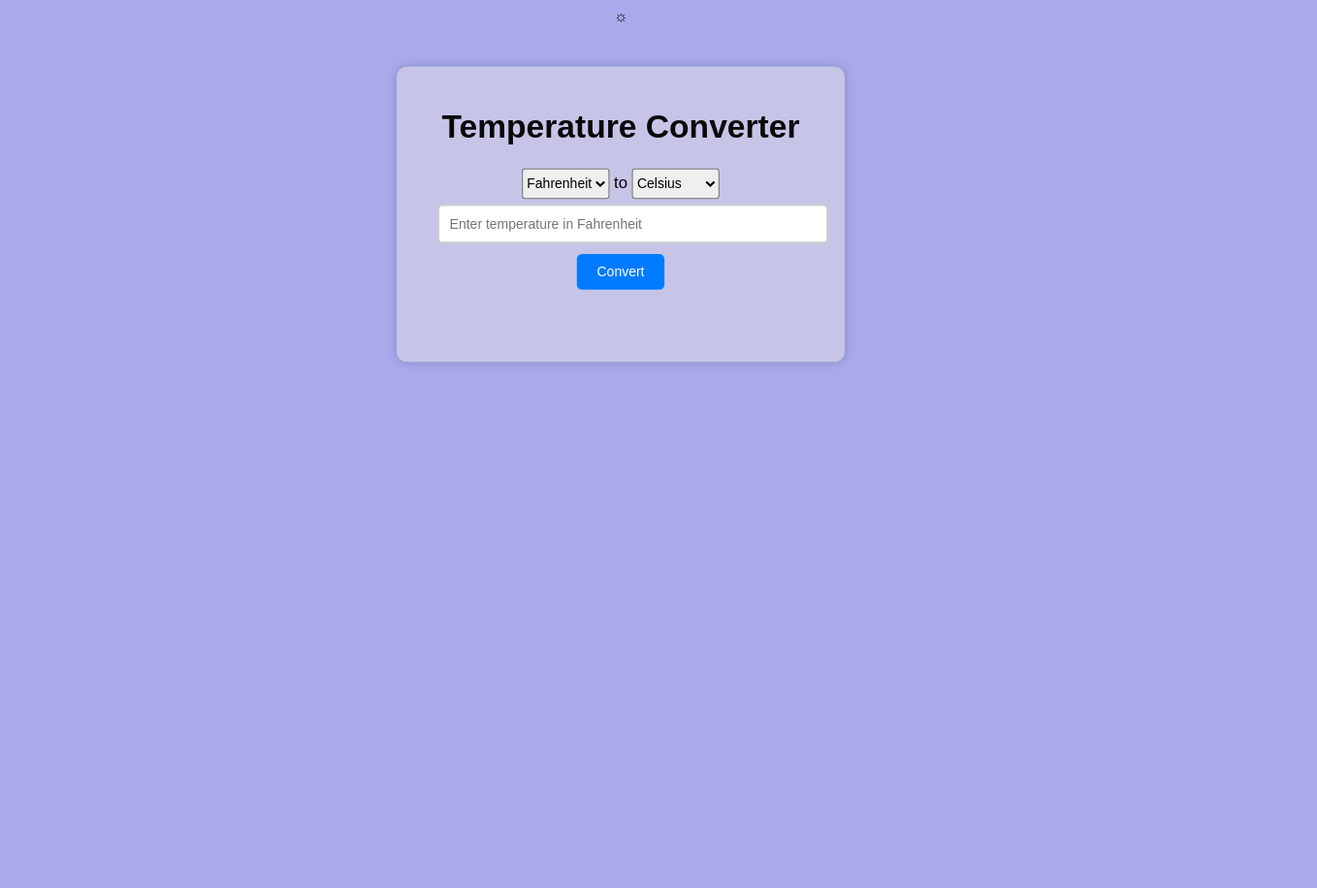
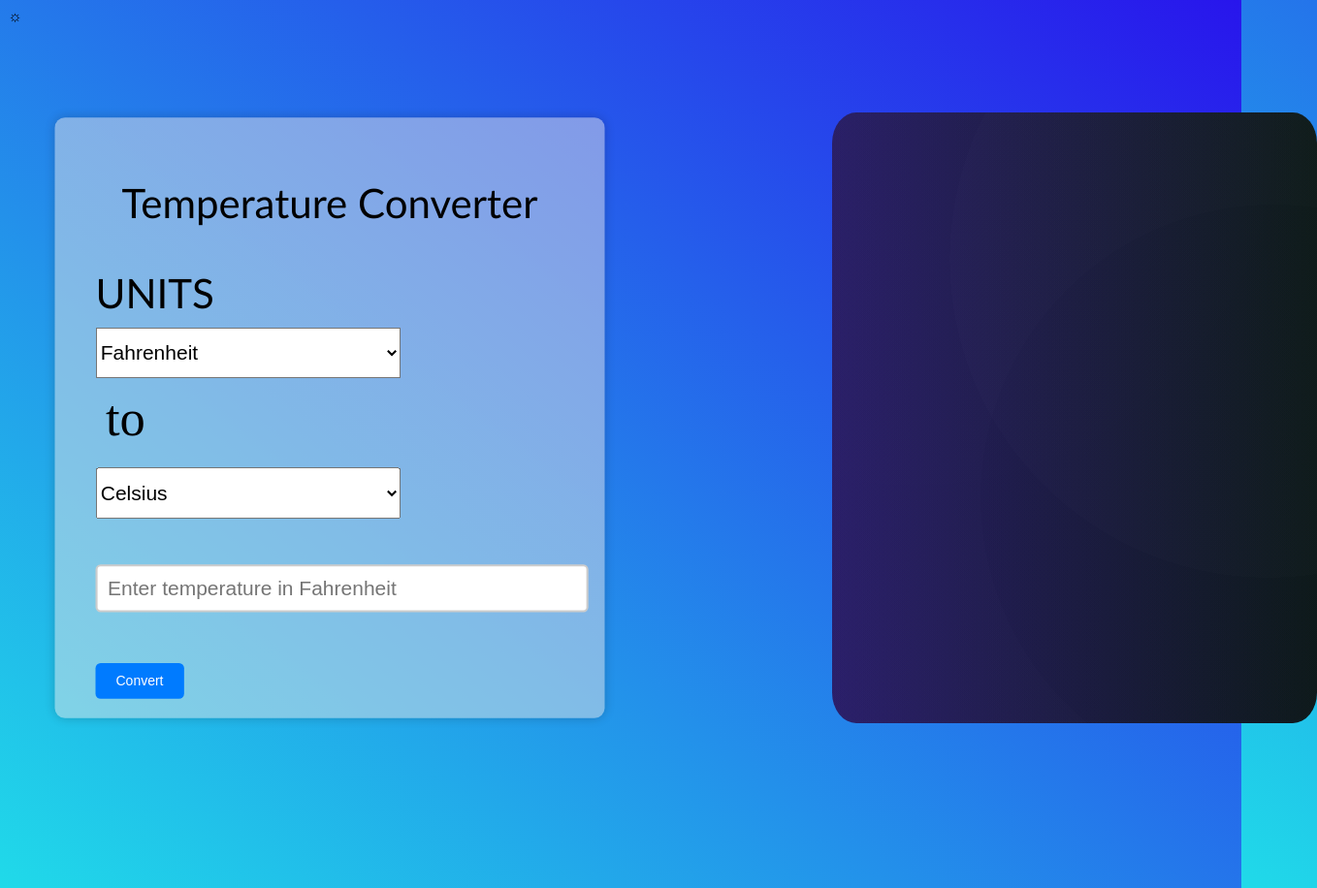
Before and after one commit to gits-up/temp-conversion, a plain HTML site: page index.html in a window 1280 px wide. Shown: the whole page at 97% size, 1358 px wide, since content can reach past the window. Before the commit the page ends 800 px from the top, so only its background shows below. Drawn offline with Linux system fonts and the light colour scheme.

Commit message:
Add files via upload

```diff
--- a/index.html
+++ b/index.html
@@ -14,28 +14,28 @@
         <span id="dark" class="">&#9788</span><span id="light" class="no-display">&#127769</span>
     </nav>
     <div class="container">
-        <h1>Temperature Converter</h1>
+        <p class="p1">Temperature Converter</p>
         <div class="input-container">
-            <select id="conversion-from-type" class="dropdown-box">
+            <p class="p2">UNITS</p>
+            <select id="conversion-from-type" class="dropdown-box1">
                 <option value="Fahrenheit">Fahrenheit</option>
                 <option value="Celsius">Celsius</option>
                 <option value="Kelvin">Kelvin</option>
                 <option value="Rankine">Rankine</option>
             </select>
-            <span id="to">to</span>
-            <select id="conversion-to-type" class="dropdown-box">
+            <p class="to">to</p>
+            <select id="conversion-to-type" class="dropdown-box2">
                 <option value="Fahrenheit">Fahrenheit</option>
                 <option value="Celsius" selected>Celsius</option>
                 <option value="Kelvin">Kelvin</option>
                 <option value="Rankine">Rankine</option>
             </select>
-            <input type="number" id="temperature" placeholder="Enter temperature in Fahrenheit">
+            <input type="number" class="dropdown-box3" id="temperature" placeholder="Enter temperature in Fahrenheit">
             <button id="convert">Convert</button>
-            <div class="result">
-                <p id="result-text"></p>
-            </div>
         </div>
-
+    </div>
+    <div class="result">
+        <p id="result-text"></p>
     </div>
     <script src="script.js"></script>
 </body>
--- a/styles.css
+++ b/styles.css
@@ -1,17 +1,6 @@
 body {
-    background-image: url(../54700.jpg);
-    background-repeat: no-repeat;
-    /* Prevent image repetition */
-    background-size: cover;
-    /* Cover the entire element */
-    background-position:  center;
-    /* Center both horizontally and vertically */
-    background-attachment: fixed;
-    font-family: Arial, sans-serif;
-    background-color: #a8aaec;
-    text-align: center;
-    position: relative;
-    background-image: -moz-repeating-radial-gradient();
+    background-image: linear-gradient(37deg, rgb(32, 218, 233),rgb(40, 21, 236));
+    height:900px;
 }
 
 
@@ -21,18 +10,76 @@ body {
     border-radius: 10px;
     box-shadow: 0 0 10px rgba(0, 0, 0, 0.2);
     margin: 0 auto;
-    height: 250px;
-    max-width: 400px;
+    height: 550px;
+    width:500px;
     cursor: pointer;
     transition: background-color 0.3s, transform 0.3s;
     margin-top: 50px;
     color: black;
+    position:relative;
+    top:60px;
+    right:300px;
 }
+.p1{
+    text-align: center;
+    font-size: 40px;
+    font-style: bold;
+    font-family: 'Gill Sans', 'Gill Sans MT', Calibri, 'Trebuchet MS', sans-serif;
+}
+.p2{
+    font-size: 40px;
+    font-style: bold;
+    font-family: 'Gill Sans', 'Gill Sans MT', Calibri, 'Trebuchet MS', sans-serif;
+}
+.dropdown-box1{
+    width:300px;
+    height:50px;
+    position: relative;
+    bottom:30px;
+    font-size: 20px;
+}
+.dropdown-box1:hover{
+    width:400px;
+    height:60px;
+    transition:all,1s,linear,1s;
+    border-color: #007BFF;
+}
+.to{
+    position:relative;
+    left:10px;
+    bottom: 70px;
+    font-size:50px ;
+
+}
+.dropdown-box2{
+    width:300px;
+    height:50px;
+    position: relative;
+    bottom:100px;
+    font-size: 20px;
+}
+.dropdown-box2:hover{
+    width:400px;
+    height:60px;
+    transition:all,1s,linear,1s;
+    border-color: #007BFF;
+}
+.dropdown-box3{
+    position:relative;
+    bottom:60px;
+    font-size: 20px;
+}
+
+
+
+
 
 
 .container:hover {
     background-color: #c5cccf;
     transform: scale(1.1);
+    transition: all,1s,ease-in-out,1s;
+    background-image: repeating-linear-gradient(249deg, transparent 0px, transparent 3px,rgb(255,255,255) 3px, rgb(255,255,255) 32px),repeating-linear-gradient(307deg, transparent 0px, transparent 3px,rgb(255,255,255) 3px, rgb(255,255,255) 32px),linear-gradient(90deg, hsl(191,85%,78%),hsl(242.429,85%,78%),hsl(293.857,85%,78%),hsl(345.286,85%,78%),hsl(36.714,85%,78%),hsl(88.143,85%,78%),hsl(139.571,85%,78%));
 }
 
 .container {
@@ -40,6 +87,7 @@ body {
     border-color: #142245;
     transform: scale(1.05);
 }
+
 
 
 
@@ -77,6 +125,8 @@ button {
     margin-top: 10px;
     border-radius: 5px;
     transition: background-color 0.3s, transform 0.2s;
+    position: relative;
+    bottom:20px;
 }
 
 button:hover {
@@ -88,7 +138,23 @@ button:hover {
     margin-top: 20px;
     font-weight: bold;
     font-size: 18px;
-    color: rgb(7, 0, 7);
+    color: greenyellow;
+    background-image: radial-gradient(circle at 90% 24%, rgba(209, 209, 209,0.04) 0%, rgba(209, 209, 209,0.04) 50%,rgba(160, 160, 160,0.04) 50%, rgba(160, 160, 160,0.04) 100%),radial-gradient(circle at 91% 63%, rgba(45, 45, 45,0.04) 0%, rgba(45, 45, 45,0.04) 50%,rgba(87, 87, 87,0.04) 50%, rgba(87, 87, 87,0.04) 100%),radial-gradient(circle at 17% 2%, rgba(124, 124, 124,0.04) 0%, rgba(124, 124, 124,0.04) 50%,rgba(117, 117, 117,0.04) 50%, rgba(117, 117, 117,0.04) 100%),linear-gradient(88deg, rgb(33, 20, 105),rgb(1, 15, 13));
+    height:630px;
+    width:500px;
+    position: relative;
+    left:850px;
+    bottom:570px;
+    border-radius: 5%;
+    display: flex;
+    align-items: center;
+    justify-content: center;
+    font-size:30px;
+}
+.result:hover{
+    height:660px;
+    width:550px;
+    transition: all,1s,ease-in-out,1s;
 }
 
 @media (max-width: 768px) {
```
Also changed, not shown: tempConversion.js (line endings or trailing spaces), 1 other file.
